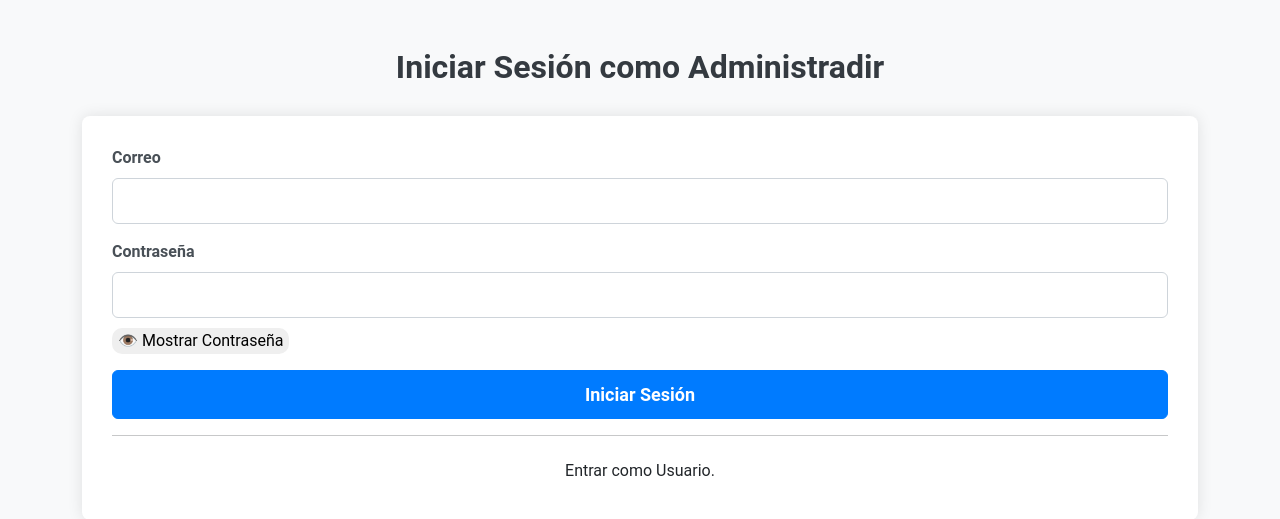
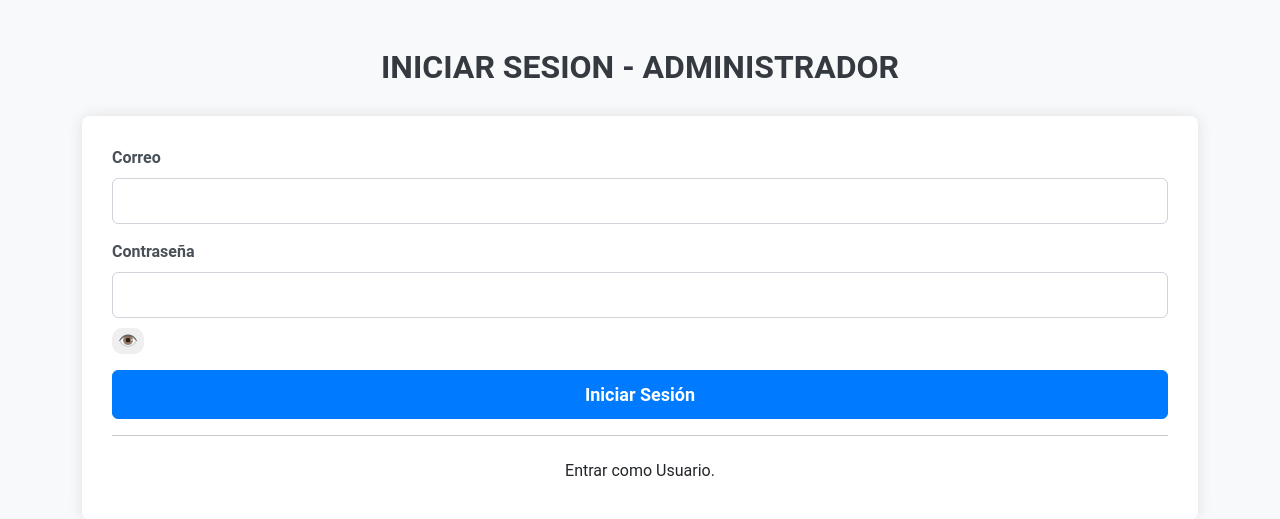
Before and after one commit to imEdiilsoon/control-software, a PHP site: page /admin/login-admin.php in a window 1280 px wide. Shown: the top 519 px of the page. Run offline with PHP 8.4, Linux system fonts and the light colour scheme.

Commit message:
modifiqué algunos de  los estilos del formulario

```diff
--- a/admin/login-admin.php
+++ b/admin/login-admin.php
@@ -9,7 +9,7 @@
 </head>
 <body>
     <div class="container mt-5">
-        <h2>Iniciar Sesión como Administradir</h2>
+        <h2>INICIAR SESION - ADMINISTRADOR</h2>
         <form action="./verificar-admin.php" method="POST">
             <div class="mb-3">
                 <label for="correo" class="form-label">Correo</label>
@@ -19,7 +19,7 @@
                 <label for="contraseña" class="form-label">Contraseña</label>
                 <div class="password-container">
                     <input type="password" class="form-control" id="contraseña" name="contraseña_admin" required>
-                    <button type="button" style="cursor: pointer; margin-top: 10px; border-radius: 10px; border: none;" class="toggle-password" onclick="togglePasswordVisibility()">👁️ Mostrar Contraseña</button>
+                    <button type="button" style="cursor: pointer; margin-top: 10px; border-radius: 10px; border: none;" class="toggle-password" onclick="togglePasswordVisibility()">👁️ </button>
                 </div>
             </div>
             <div class="botones">
@@ -43,10 +43,10 @@
       const passwordIcon = document.querySelector('.toggle-password');
       if (passwordInput.type === 'password') {
         passwordInput.type = 'text';
-        passwordIcon.textContent = '🙈 Ocultar Contraseña';
+        passwordIcon.textContent = '🙈 ';
       } else {
         passwordInput.type = 'password';
-        passwordIcon.textContent = '👁️ Mostrar Contraseña';
+        passwordIcon.textContent = '👁️ ';
       }
     }
 </script>
```
